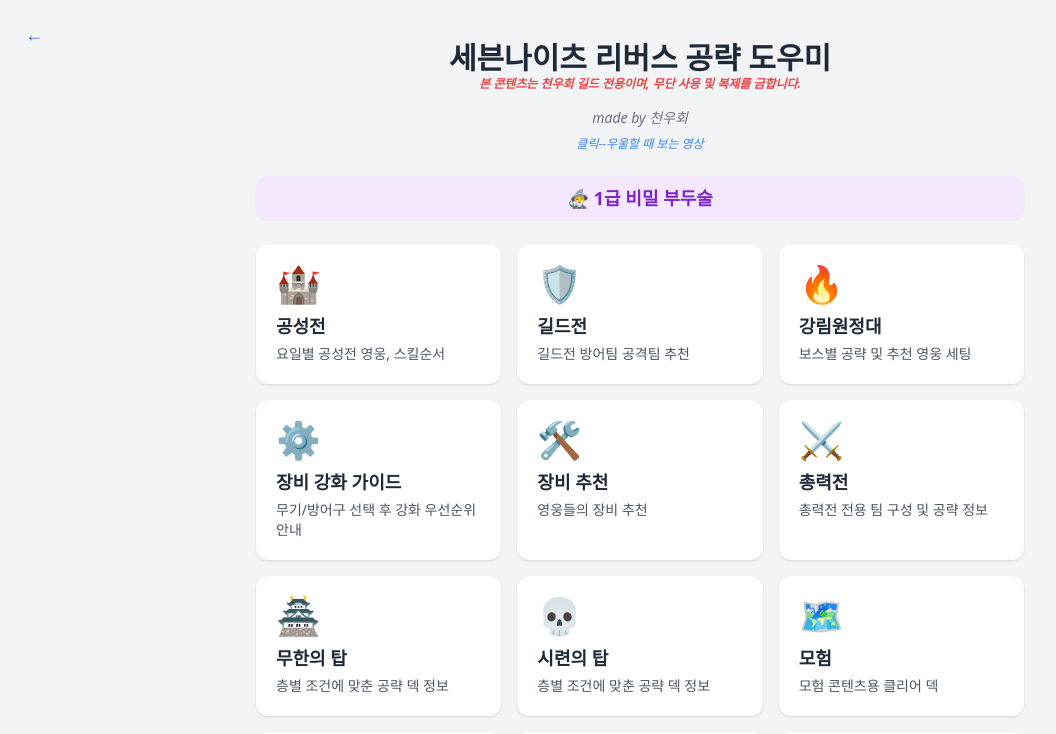
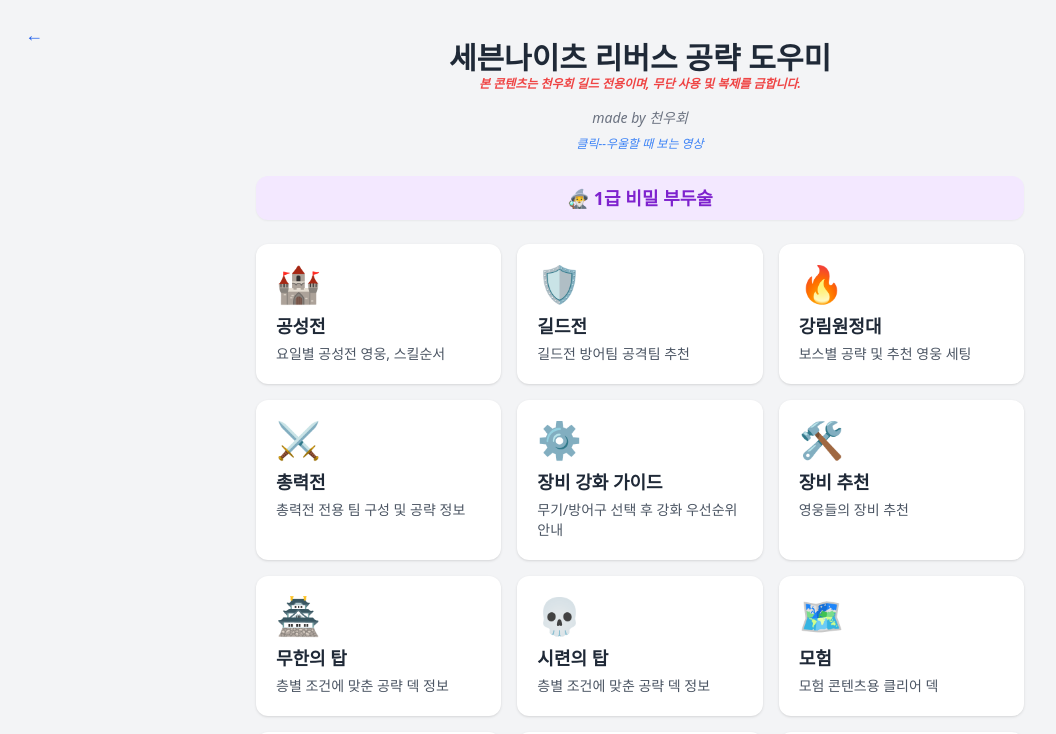
Before and after one commit to ogeongeun/snr-guide1, a React (Create React App) app: page / in a window 1280 px wide. Shown: the top 734 px of the page, without its empty margins (0-1056 px from the left). Built offline with nearby package versions, Linux system fonts and the light colour scheme.

Commit message:
Feat: ....

```diff
--- a/src/pages/Home.jsx
+++ b/src/pages/Home.jsx
@@ -20,6 +20,12 @@ const Home = () => {
       description: '보스별 공략 및 추천 영웅 세팅',
       emoji: '🔥'
     },
+     {
+      title: '총력전',
+      path: '/grand-battle',
+      description: '총력전 전용 팀 구성 및 공략 정보',
+      emoji: '⚔️'
+    },
     {
   title: '장비 강화 가이드',
   path: '/enhance-guide',
@@ -32,12 +38,7 @@ const Home = () => {
       description: '영웅들의 장비 추천',
       emoji: '🛠'
     },
-    {
-      title: '총력전',
-      path: '/grand-battle',
-      description: '총력전 전용 팀 구성 및 공략 정보',
-      emoji: '⚔️'
-    },
+
     {
       title: '무한의 탑',
       path: '/infinity-tower',
```
